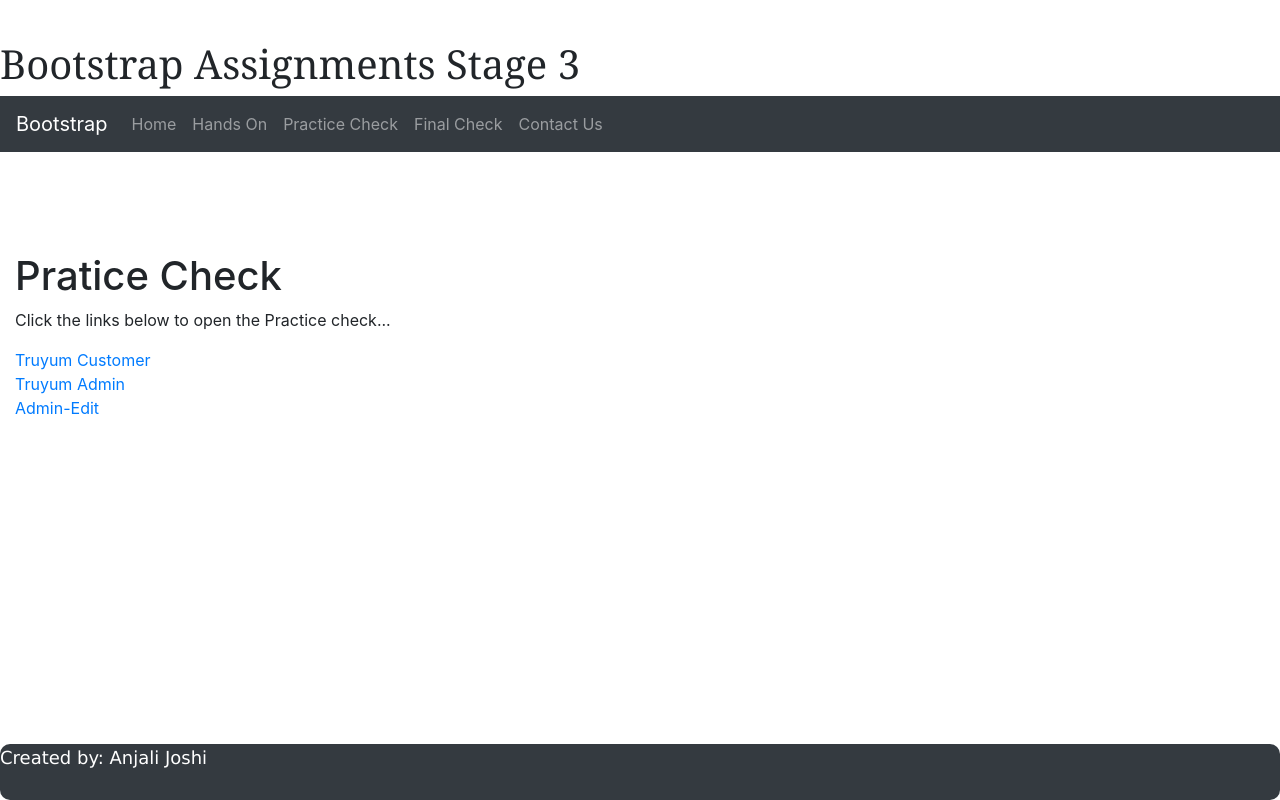
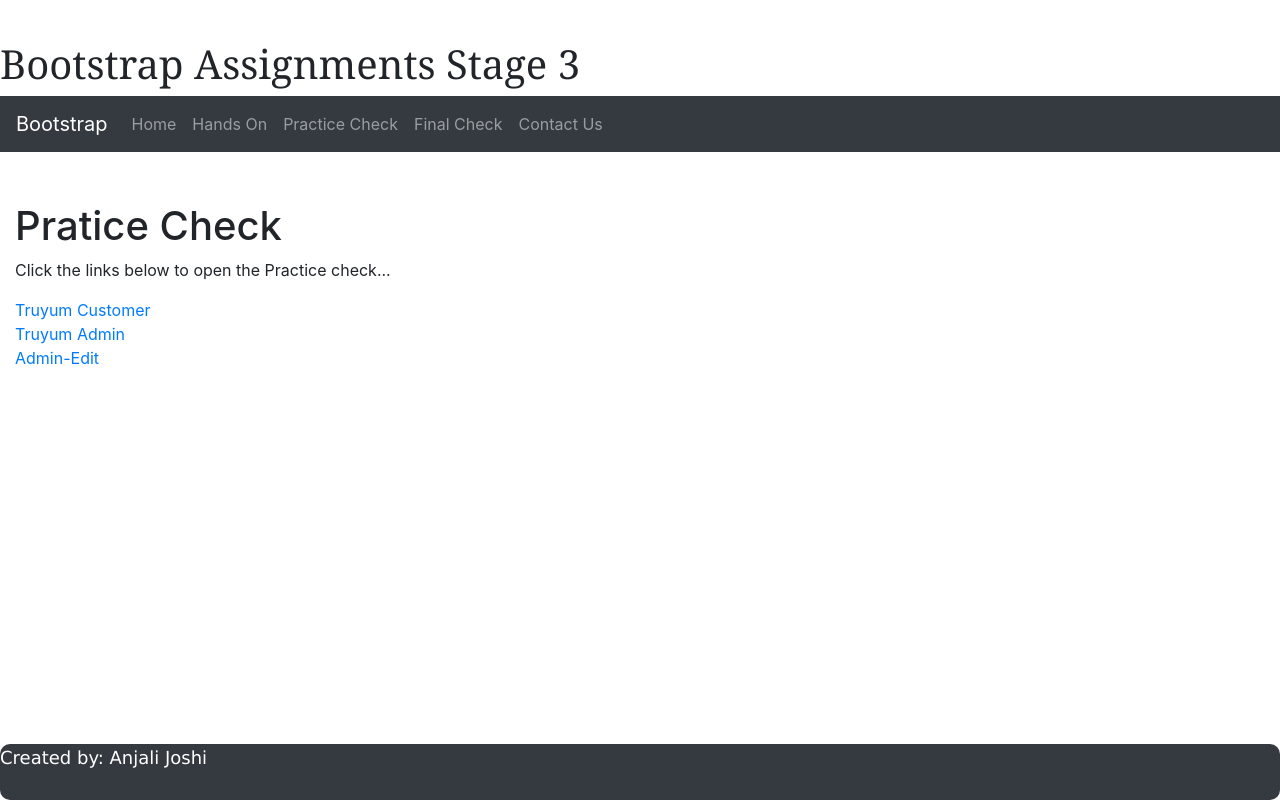
Before and after one commit to 812620/bootanj, a plain HTML site: page practice.html in a window 1280 px wide. Drawn offline with nearby package versions, Linux system fonts and the light colour scheme.

Commit message:
Update practice.html

```diff
--- a/practice.html
+++ b/practice.html
@@ -48,7 +48,7 @@
 
 
 
-        <div class="container-fluid" style="padding-top: 100px;">
+        <div class="container-fluid" style="padding-top: 50px;">
 
             <h1> Pratice Check</h1>
             <p> Click the links below to open the Practice check...</p>
```
